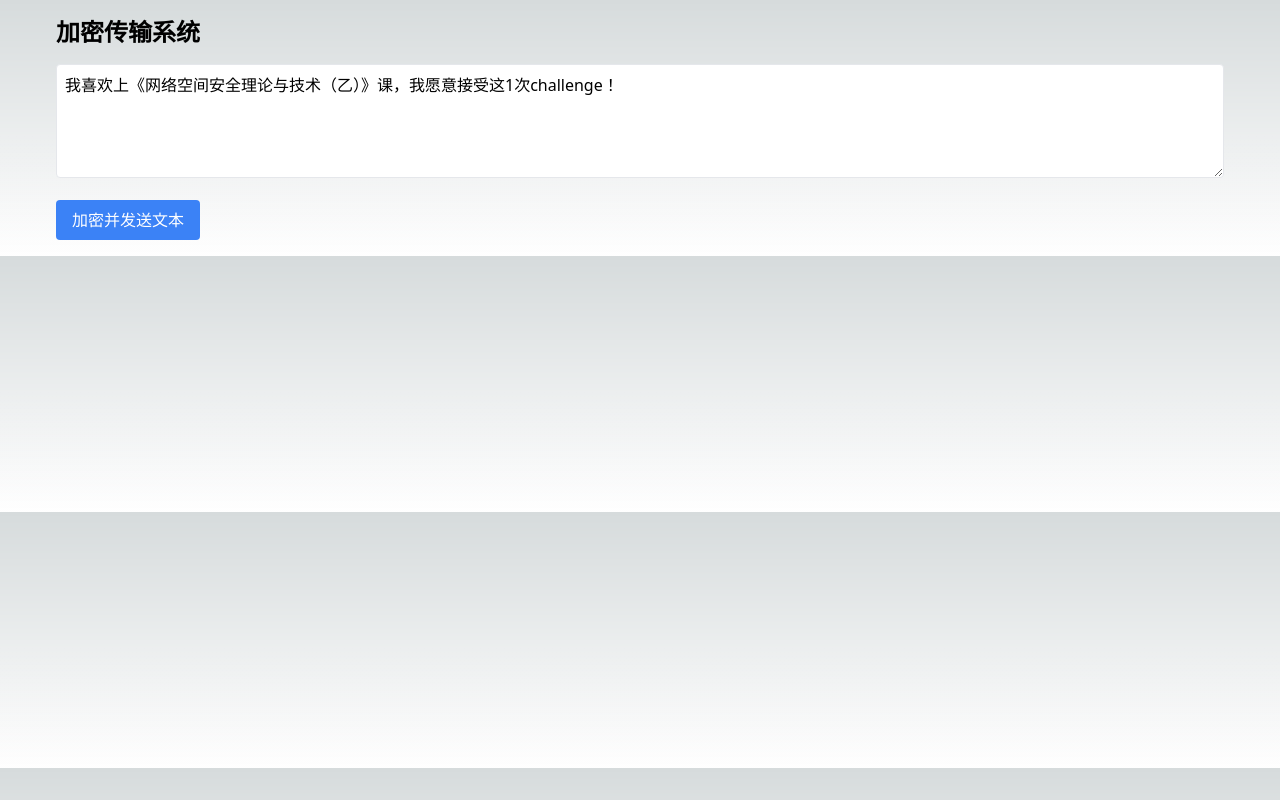
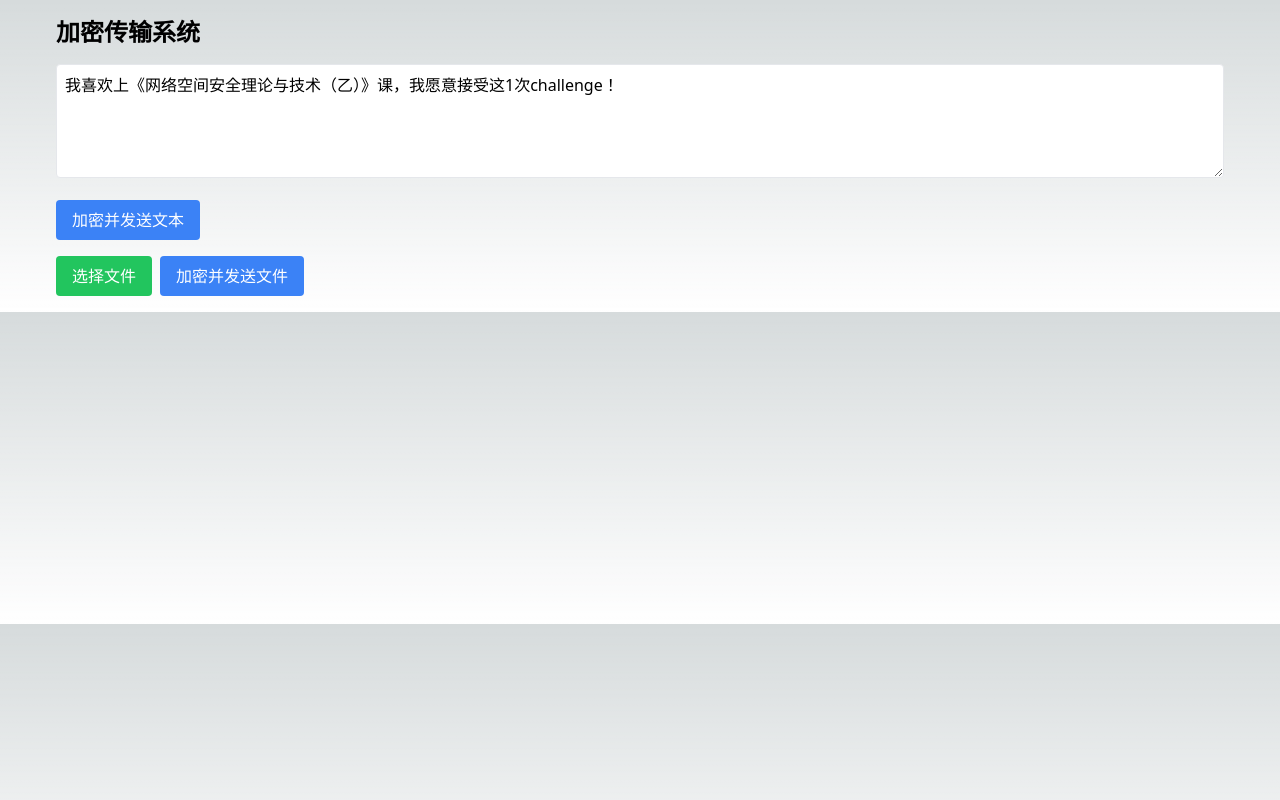
Before and after one commit to yuduok/tailwind-practice, a Next.js app: page /shiyantwo in a window 1280 px wide. Built offline with nearby package versions, Linux system fonts and the light colour scheme.

Commit message:
file encrypt

```diff
--- /dev/null
+++ b/src/app/api/file/route.js
@@ -0,0 +1,45 @@
+import { NextResponse } from "next/server";
+import crypto from 'crypto';
+import CryptoJS from 'crypto-js';
+
+// 生成RSA密钥对（只在首次加载时生成）
+let publicKey, privateKey;
+
+if (!publicKey || !privateKey) {
+  const keyPair = crypto.generateKeyPairSync('rsa', {
+    modulusLength: 2048,
+    publicKeyEncoding: {
+      type: 'spki',
+      format: 'pem'
+    },
+    privateKeyEncoding: {
+      type: 'pkcs8',
+      format: 'pem'
+    }
+  });
+  publicKey = keyPair.publicKey;
+  privateKey = keyPair.privateKey;
+}
+
+export async function GET() {
+  return NextResponse.json({ publicKey: publicKey });
+}
+
+export async function POST(request) {
+  try {
+    const { encryptedKey, fileName } = await request.json();
+
+    if (!encryptedKey || !fileName) {
+      return NextResponse.json({ error: "Missing encryptedKey or fileName" }, { status: 400 });
+    }
+
+    // Server only stores metadata
+    return NextResponse.json({
+      message: "File metadata received successfully",
+      fileName: fileName
+    });
+  } catch (error) {
+    console.error("Error in POST request:", error);
+    return NextResponse.json({ error: error.message }, { status: 500 });
+  }
+}
--- a/src/app/shiyantwo/page.js
+++ b/src/app/shiyantwo/page.js
@@ -1,54 +1,64 @@
-'use client';
-import { useState, useRef } from 'react';
-import CryptoJS from 'crypto-js';
-import crypto from 'crypto';
-import forge from 'node-forge';
+"use client";
+import { useState, useRef } from "react";
+import CryptoJS from "crypto-js";
+import crypto from "crypto";
+import forge from "node-forge";
 
 export default function ShiyanTwo() {
-  const [plaintext, setPlaintext] = useState('我喜欢上《网络空间安全理论与技术（乙）》课，我愿意接受这1次challenge！');
-  const [ciphertext, setCiphertext] = useState('');
-  const [decryptedText, setDecryptedText] = useState('');
+  const [plaintext, setPlaintext] = useState(
+    "我喜欢上《网络空间安全理论与技术（乙）》课，我愿意接受这1次challenge！",
+  );
+  const [ciphertext, setCiphertext] = useState("");
+  const [decryptedText, setDecryptedText] = useState("");
   const [file, setFile] = useState(null);
   const [encryptedFile, setEncryptedFile] = useState(null);
+  const [decryptedFile, setDecryptedFile] = useState(null);
   const fileInputRef = useRef(null);
 
   const encrypt = async () => {
     try {
       // Generate AES key
-        const aesKey = CryptoJS.lib.WordArray.random(256/8);
-        console.log('AES Key:', aesKey.toString());
+      const aesKey = CryptoJS.lib.WordArray.random(256 / 8);
+      console.log("AES Key:", aesKey.toString());
 
       // const aesKeyBase64 = CryptoJS.enc.Base64.stringify(aesKey);
       // console.log('AES Key base64:', aesKeyBase64);
       const aeskeyhex = CryptoJS.enc.Hex.stringify(aesKey);
-        console.log('AES Key hex:', aeskeyhex);
+      console.log("AES Key hex:", aeskeyhex);
 
       // Encrypt plaintext with AES
       const encrypted = CryptoJS.AES.encrypt(plaintext, aeskeyhex).toString();
-        console.log('Encrypted text:', encrypted);
+      console.log("Encrypted text:", encrypted);
 
       // Get server's RSA public key
-        const response = await fetch('/api/shiyantwo', { method: 'GET' });
+      const response = await fetch("/api/shiyantwo", { method: "GET" });
       const { publicKey } = await response.json();
-        console.log('Received public key:', publicKey);
+      console.log("Received public key:", publicKey);
 
       // Encrypt AES key with RSA public key using forge with OAEP padding
       const publicKeyObj = forge.pki.publicKeyFromPem(publicKey);
-        const buffer = forge.util.createBuffer(aesKey.toString(), 'raw');
+      const buffer = forge.util.createBuffer(aesKey.toString(), "raw");
 
-        const encryptedAesKey = publicKeyObj.encrypt(buffer.getBytes(), 'RSA-OAEP', {
+      const encryptedAesKey = publicKeyObj.encrypt(
+        buffer.getBytes(),
+        "RSA-OAEP",
+        {
           md: forge.md.sha256.create(),
-          mgf1: { md: forge.md.sha256.create() }
-        });
+          mgf1: { md: forge.md.sha256.create() },
+        },
+      );
 
       const encryptedAesKeyBase64 = forge.util.encode64(encryptedAesKey);
-        console.log('Encrypted AES Key:', encryptedAesKeyBase64);
+      console.log("Encrypted AES Key:", encryptedAesKeyBase64);
 
       // Send encrypted data to server
-        const sendResponse = await fetch('/api/shiyantwo', {
-          method: 'POST',
-          headers: { 'Content-Type': 'application/json' },
-          body: JSON.stringify({ encryptedData: encrypted, encryptedKey: encryptedAesKeyBase64 })
+      const sendResponse = await fetch("/api/shiyantwo", {
+        method: "POST",
+        headers: { "Content-Type": "application/json" },
+        body: JSON.stringify({
+          encryptedData: encrypted,
+          encryptedKey: encryptedAesKeyBase64,
+        }),
       });
 
       if (!sendResponse.ok) {
@@ -62,6 +72,85 @@ export default function ShiyanTwo() {
       setCiphertext(`Error: ${error.message}`);
     }
   };
+
+  const encryptFile = async () => {
+    if (!file) {
+      alert("请先选择文件");
+      return;
+    }
+
+    try {
+      const reader = new FileReader();
+      reader.onload = async (e) => {
+        const fileContent = new Uint8Array(e.target.result);
+
+        // Generate AES key
+        const aesKey = CryptoJS.lib.WordArray.random(256 / 8);
+        const aesKeyHex = CryptoJS.enc.Hex.stringify(aesKey);
+
+        // Encrypt file content
+        const wordArray = CryptoJS.lib.WordArray.create(fileContent);
+        const encrypted = CryptoJS.AES.encrypt(wordArray, aesKeyHex);
+        const encryptedBase64 = encrypted.toString();
+
+        // Get server's RSA public key
+        const response = await fetch("/api/file", { method: "GET" });
+        const { publicKey } = await response.json();
+
+        // Encrypt AES key with RSA public key
+        const publicKeyObj = forge.pki.publicKeyFromPem(publicKey);
+        const encryptedAesKey = publicKeyObj.encrypt(aesKeyHex, 'RSA-OAEP', {
+          md: forge.md.sha256.create(),
+          mgf1: { md: forge.md.sha256.create() }
+        });
+        const encryptedAesKeyBase64 = forge.util.encode64(encryptedAesKey);
+
+        // Create encrypted file blob
+        const encryptedBlob = new Blob([encryptedBase64], { type: "text/plain" });
+        const encryptedFileUrl = URL.createObjectURL(encryptedBlob);
+        setEncryptedFile({
+          url: encryptedFileUrl,
+          name: `${file.name}.encrypted`,
+        });
+
+        // Send only metadata to server
+        const sendResponse = await fetch("/api/file", {
+          method: "POST",
+          headers: { "Content-Type": "application/json" },
+          body: JSON.stringify({
+            encryptedKey: encryptedAesKeyBase64,
+            fileName: file.name,
+          }),
+        });
+
+        if (!sendResponse.ok) {
+          throw new Error(`HTTP error! status: ${sendResponse.status}`);
+        }
+
+        // No need to handle server response for decryption
+        // Decrypt file locally
+        const decrypted = CryptoJS.AES.decrypt(encryptedBase64, aesKeyHex);
+        const decryptedArray = convertWordArrayToUint8Array(decrypted);
+        const decryptedBlob = new Blob([decryptedArray], { type: "application/octet-stream" });
+        const decryptedFileUrl = URL.createObjectURL(decryptedBlob);
+        setDecryptedFile({ url: decryptedFileUrl, name: file.name });
+      };
+      reader.readAsArrayBuffer(file);
+    } catch (error) {
+      console.error("文件加密错误:", error);
+      alert(`文件加密错误: ${error.message}`);
+    }
+  };
+
+  // Convert WordArray to Uint8Array
+  function convertWordArrayToUint8Array(wordArray) {
+    const arrayBuffer = new ArrayBuffer(wordArray.sigBytes);
+    const uint8Array = new Uint8Array(arrayBuffer);
+    for (let i = 0; i < wordArray.sigBytes; i++) {
+      uint8Array[i] = (wordArray.words[i >>> 2] >>> (24 - (i % 4) * 8)) & 0xff;
+    }
+    return uint8Array;
+  }
 
   return (
     <div className="container mx-auto p-4">
@@ -86,7 +175,53 @@ export default function ShiyanTwo() {
       {ciphertext && (
         <div className="mt-4">
           <h2 className="text-xl font-bold">加密后的文本:</h2>
-          <p className="mt-2 p-2 bg-gray-100 rounded text-black">{ciphertext}</p>
+          <p className="mt-2 p-2 bg-gray-100 rounded text-black">
+            {ciphertext}
+          </p>
+        </div>
+      )}
+
+      <div className="mt-4">
+        <input
+          type="file"
+          ref={fileInputRef}
+          onChange={(e) => setFile(e.target.files[0])}
+          className="hidden"
+        />
+        <button
+          className="bg-green-500 text-white px-4 py-2 rounded mr-2"
+          onClick={() => fileInputRef.current.click()}
+        >
+          选择文件
+        </button>
+        <button
+          className="bg-blue-500 text-white px-4 py-2 rounded"
+          onClick={encryptFile}
+        >
+          加密并发送文件
+        </button>
+      </div>
+
+      {file && <p className="mt-2">已选择文件: {file.name}</p>}
+
+      {encryptedFile && (
+        <div className="mt-4">
+          <h2 className="text-xl font-bold">加密后的文件:</h2>
+          <a href={encryptedFile.url} download={encryptedFile.name} className="text-blue-500 underline">
+            下载加密文件
+          </a>
+        </div>
+      )}
+      {decryptedFile && (
+        <div className="mt-4">
+          <h2 className="text-xl font-bold">解密后的文件:</h2>
+          <a
+            href={decryptedFile.url}
+            download={decryptedFile.name}
+            className="text-blue-500 underline"
+          >
+            下载解密文件
+          </a>
         </div>
       )}
     </div>
```
Lines whose indentation alone changed are shown as unchanged.
